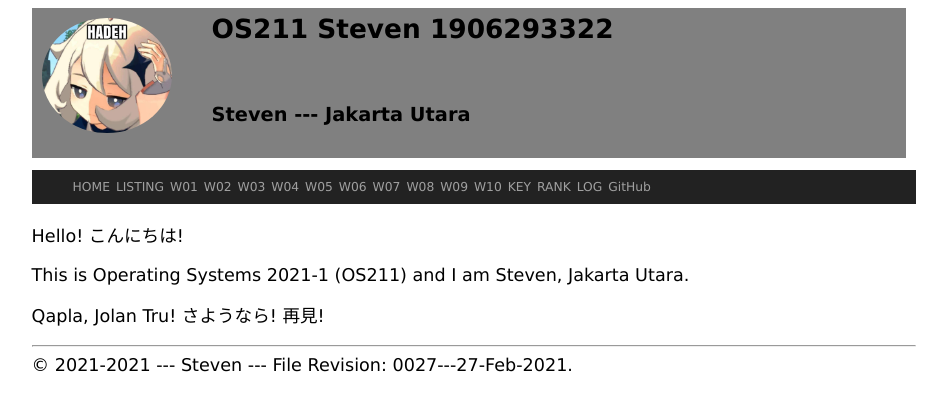
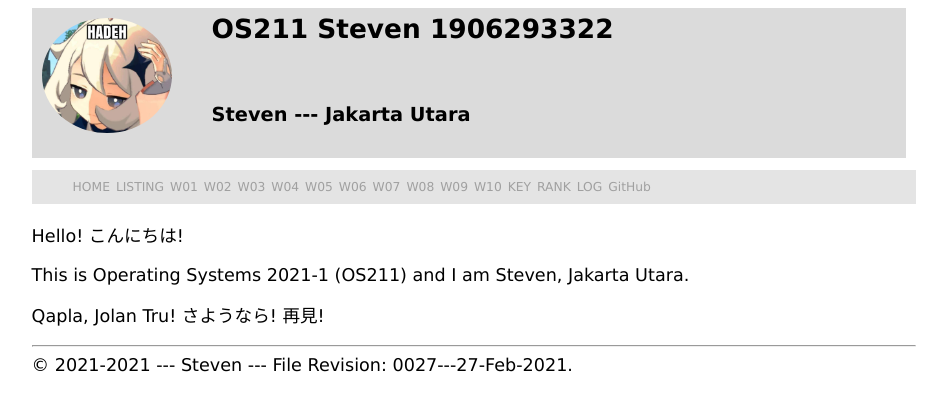
Before and after one commit to stevensim226/GSGS_JEKYLL, a Jekyll site: the page built from index.md, in a window 1280 px wide. Shown: the top 411 px of the page, without its empty margins (166-1113 px from the left). Built offline with Jekyll 4.4.1, drawn with Linux system fonts in a browser that asks for light colours.

Commit message:
light theme more

```diff
--- a/assets/css/style.css
+++ b/assets/css/style.css
@@ -40,7 +40,7 @@
 .column {
   float:            left;
   display:          inline-block;
-  background:       #808080;
+  background:       #dbdbdb;
   height:           130px;
   width:            100%;
   padding-top:      10px;
@@ -111,8 +111,8 @@
 }
 
 .navbar {
-  background-color: #222222;
-  color:            #FFFFFF;
+  background-color: #e4e4e4;
+  color:            #222222;
   font-size:        0.7em;
 }
 
```
